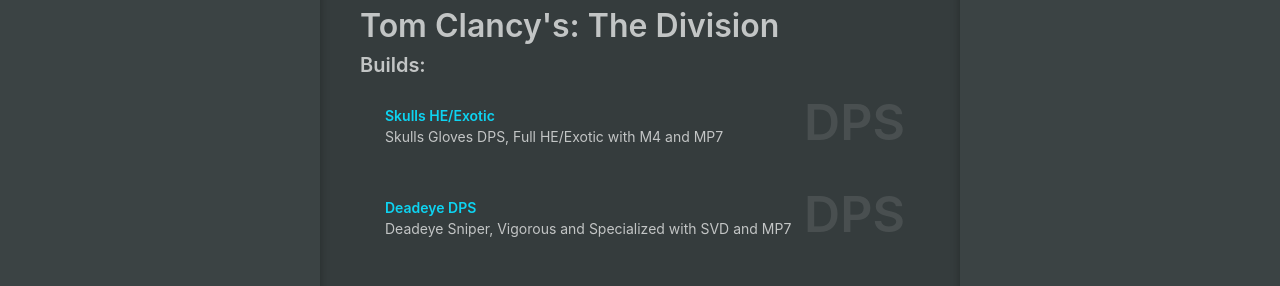
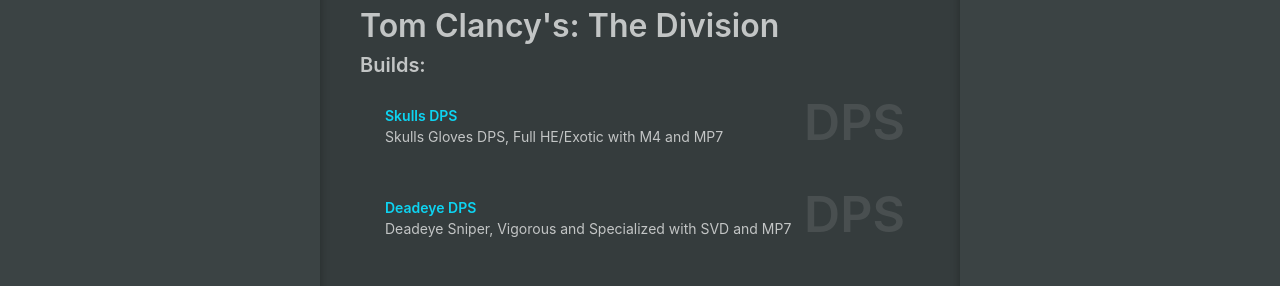
Before and after one commit to Zerthox/zerthox.github.io, a Jekyll site: the page built from division.html, in a window 1280 px wide. Shown: the part 269-555 px from the top of the page. Built offline with Jekyll 4.4.1, drawn with Linux system fonts in a browser that asks for light colours; some web fonts are replaced.

Commit message:
Update division.html

```diff
--- a/division.html
+++ b/division.html
@@ -6,7 +6,7 @@
 	<h3>Builds:</h3>
 	<a href="division/builds/skulls">
 		<li class="list-item">
-			<div class="info"><span class="title name">Skulls HE/Exotic</span><span class="text">Skulls Gloves DPS, Full HE/Exotic with M4 and MP7</span></div>
+			<div class="info"><span class="title name">Skulls DPS</span><span class="text">Skulls Gloves DPS, Full HE/Exotic with M4 and MP7</span></div>
 			<div class="ghost-text">DPS</div>
 		</li>
 	</a>
```
